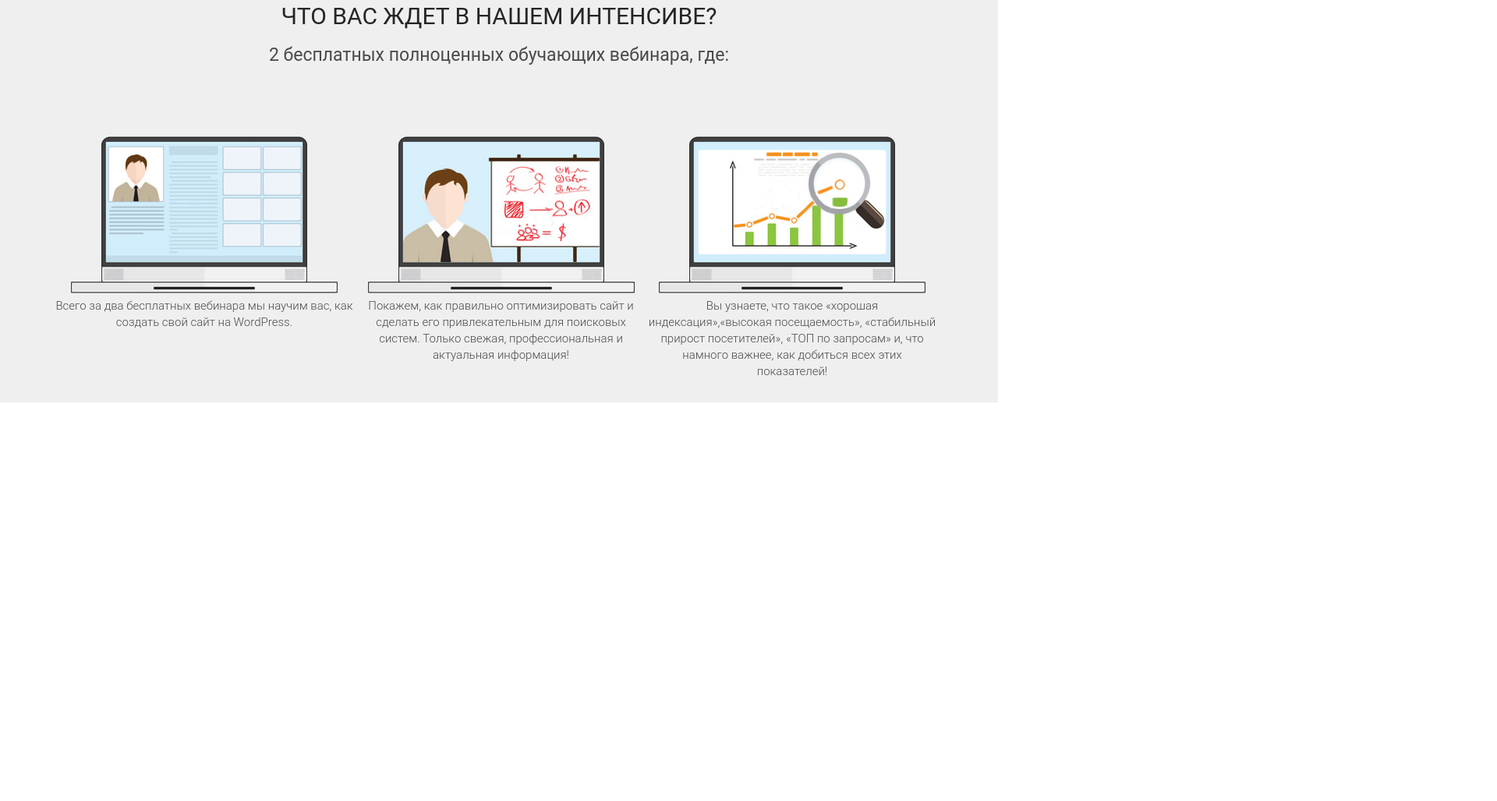
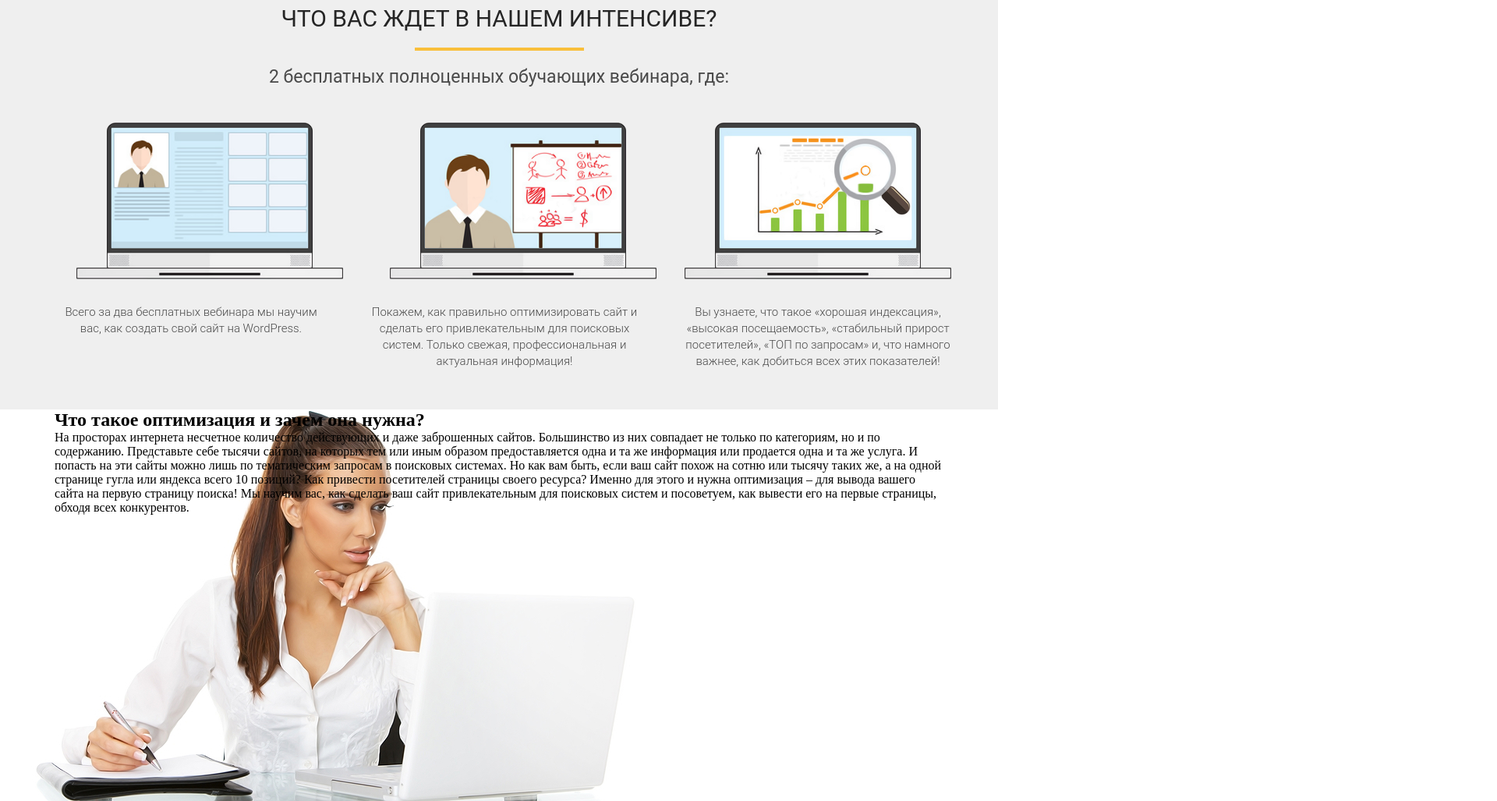
Before and after one commit to rublewka/Udemi-first-module-project, a plain HTML site: page index.html in a window 1280 px wide. Shown: the part 882-1909 px from the top of the page at 78% size, 1920 px wide, since content can reach past the window. Before the commit the page ends 1398 px from the top, so only its background shows below. Drawn offline with Linux system fonts and the light colour scheme.

Commit message:
КОнец урока 18

```diff
--- a/index.html
+++ b/index.html
@@ -56,7 +56,7 @@
                 </li>
                 <li class="whait-list-item">
                     <img src="./img/icons/waiting_3.png" alt="Анализ графика" class="whait-img">
-                    <div class="whait-text">Вы узнаете, что такое «хорошая индексация»,«высокая посещаемость»,
+                    <div class="whait-text">Вы узнаете, что такое «хорошая индексация», «высокая посещаемость»,
                         «стабильный
                         прирост посетителей», «ТОП по запросам»
                         и, что намного важнее, как добиться всех этих показателей!</div>
@@ -64,6 +64,37 @@
             </ul>
         </div>
     </section>
+    <section class="optimization">
+        <div class="container">
+            <div class="optimization-content">
+                <h2 class="optimization-title">Что такое оптимизация и зачем она нужна?</h2>
+                <p class="optimizaton-text">На просторах интернета несчетное количество действующих и даже заброшенных
+                    сайтов. Большинство из них совпадает не
+                    только по категориям, но и по содержанию.
+
+                    Представьте себе тысячи сайтов, на которых тем или иным образом предоставляется одна и та же
+                    информация
+                    или продается
+                    одна и та же услуга. И попасть на эти сайты можно лишь по тематическим запросам в поисковых
+                    системах.
+                    Но как вам быть, если ваш сайт похож на сотню или тысячу таких же, а на одной странице гугла или
+                    яндекса
+                    всего 10
+                    позиций? Как привести посетителей страницы своего ресурса? Именно для этого и нужна оптимизация –
+                    для
+                    вывода вашего
+                    сайта на первую страницу поиска!
+                    <span>
+                        Мы научим вас, как сделать ваш сайт привлекательным для поисковых систем и посоветуем, как
+                        вывести
+                        его на первые
+                        страницы, обходя всех конкурентов.
+                    </span>
+                </p>
+            </div>
+
+        </div>
+    </section>
 </body>
 
 </html>
--- a/styles/styles.css
+++ b/styles/styles.css
@@ -115,11 +115,8 @@ h2.title {
 .what {
     margin: 0;
     background: #EFEFEF;
-}
-
-.what .container {
-    padding: 85px 0 75px 0;
-
+    padding: 88px 0 75px 0;
+    height: 607px;
 }
 
 .what .container .what-you {
@@ -133,6 +130,15 @@ h2.title {
     padding: 0;
 }
 
+.what .container .yelow-line {
+    margin: 20px auto 0 auto;
+    width: 217px;
+    height: 4px;
+    left: 853px;
+    top: 131px;
+    background: #F9BF3B;
+}
+
 .what .container .free {
     font-family: 'Roboto';
     font-style: normal;
@@ -141,20 +147,19 @@ h2.title {
     text-align: center;
     color: #4A4A4A;
     padding: 0;
-    margin-top: 18.5px;
+    margin-top: 19.5px;
 }
 
 .what .container .whait-list {
-    position: relative;
-    display: inline-block;
+    /* position: relative; */
     list-style-type: none;
+    margin-top: 45.5px;
+    width: 1921px;
 }
 
 .what .container .whait-list .whait-list-item {
     display: inline-block;
     vertical-align: top;
-    position: relative;
-    margin-top: 45.5px;
     font-family: 'Roboto';
     font-style: normal;
     font-weight: 300;
@@ -171,22 +176,32 @@ h2.title {
 
 .what .container .whait-list .whait-list-item :nth-child(2) {
     left: 339px;
-
 }
 
 .what .container .whait-list .whait-list-item :nth-child(2) {
     left: 789px;
-
 }
 
 .what .container .whait-list :nth-child(1) .whait-text {
-    width: 384px;
+    width: 350px;
+    margin-top: 26px;
+    margin-right: 48px;
 }
 
 .what .container .whait-list :nth-child(2) .whait-text {
-    width: 369px;
+    width: 350px;
+    margin-top: 26px;
+    margin-right: 48px;
 }
 
 .what .container .whait-list :nth-child(3) .whait-text {
-    width: 370px;
+    width: 350px;
+    margin-top: 26px;
 }
+
+/* Стили секцкии оптимизация */
+section.optimization {
+    background: url(../img/bkgs/woman_bg.jpg) bottom left/ contain no-repeat;
+    background-color: #FFFFFF;
+    height: 502px;
+}
```
